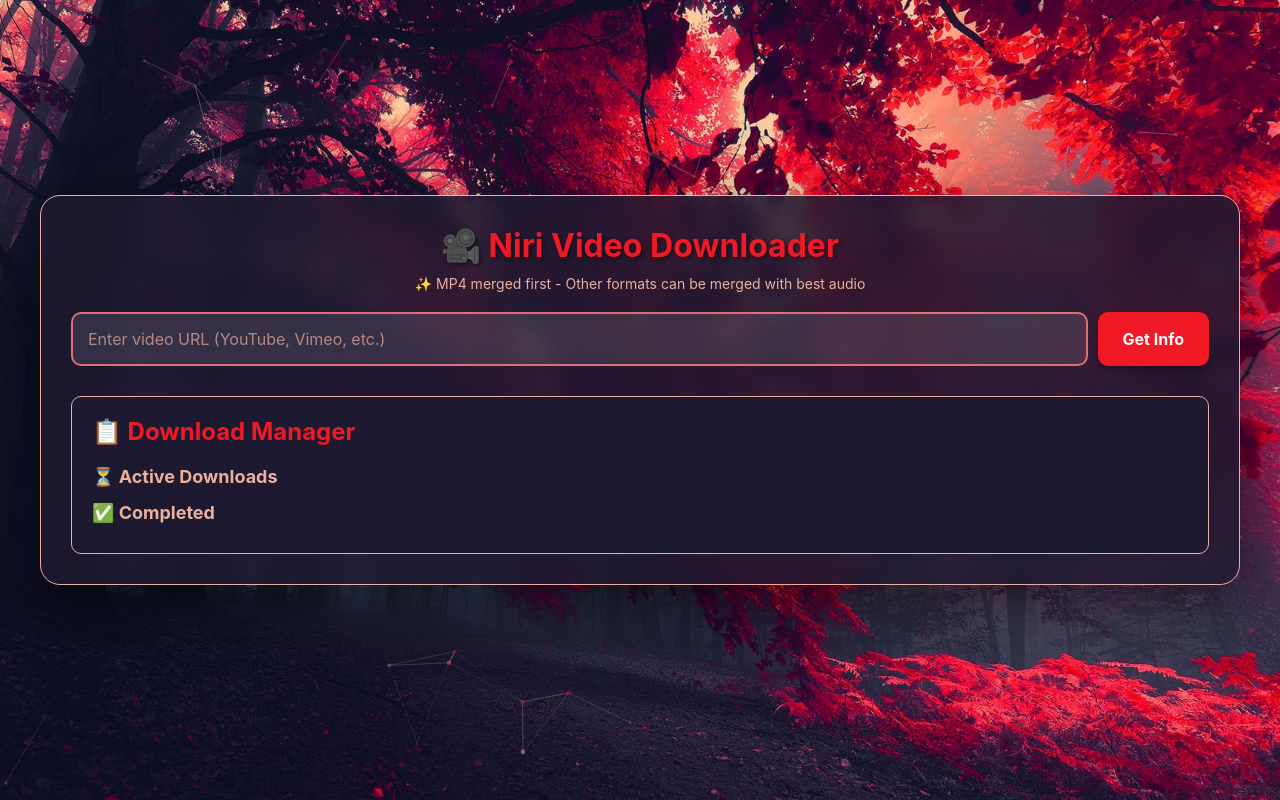
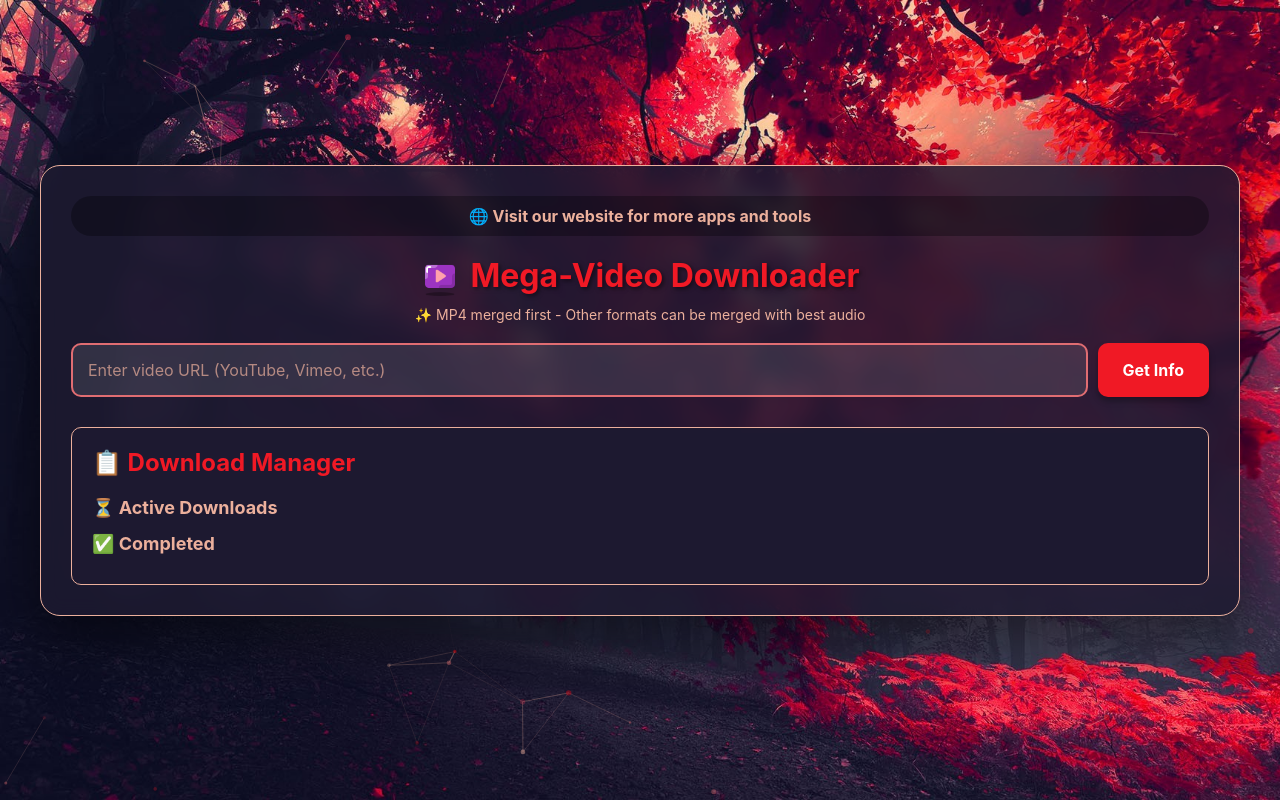
Before and after one commit to sarok-exe/Mega-Video, a plain HTML site: page index.html in a window 1280 px wide. Drawn offline with nearby package versions, Linux system fonts and the light colour scheme; no server answers.

Commit message:
Update index.html

```diff
--- a/index.html
+++ b/index.html
@@ -3,11 +3,10 @@
 <head>
     <meta charset="UTF-8">
     <meta name="viewport" content="width=device-width, initial-scale=1.0">
-    <title>Niri Video Downloader</title>
+    <title>Mega-Video</title>
     <link rel="icon" type="image/x-icon" href="/static/images/icon.ico">
     <script src="https://cdn.jsdelivr.net/npm/tsparticles@2.12.0/tsparticles.bundle.min.js"></script>
     <style>
-        /* (نفس التنسيقات السابقة) */
         :root {
             --color-primary: #f01925;      --color-secondary: #1e1a31;     --color-accent: #ecb09c;
             --color-danger: #9b143a;        --color-dark: #6f153d;         --color-bright: #e62649;
@@ -67,7 +66,39 @@
             margin-bottom: 20px;
         }
 
-        h1 { text-align: center; color: var(--color-primary); margin-bottom: 10px; text-shadow: 2px 2px 4px rgba(0,0,0,0.5); }
+        /* شريط الرابط العلوي */
+        .top-bar {
+            text-align: center;
+            margin-bottom: 20px;
+            padding: 10px;
+            background: rgba(0,0,0,0.3);
+            border-radius: 30px;
+        }
+        .top-bar a {
+            color: var(--color-accent);
+            text-decoration: none;
+            font-weight: bold;
+            transition: color 0.3s;
+        }
+        .top-bar a:hover {
+            color: var(--color-primary);
+        }
+
+        h1 {
+            text-align: center;
+            color: var(--color-primary);
+            margin-bottom: 10px;
+            text-shadow: 2px 2px 4px rgba(0,0,0,0.5);
+            display: flex;
+            align-items: center;
+            justify-content: center;
+            gap: 10px;
+        }
+        h1 img {
+            width: 40px;
+            height: 40px;
+        }
+
         .note { text-align: center; color: var(--color-accent); font-size: 14px; margin-bottom: 20px; }
         .input-group { display: flex; gap: 10px; margin-bottom: 30px; }
         input { flex: 1; padding: 15px; border: 2px solid var(--color-soft); background: rgba(255,255,255,0.1); border-radius: 10px; font-size: 16px; color: white; }
@@ -94,7 +125,6 @@
         .download-btn:hover { background: var(--color-alert); }
         .download-btn:disabled { background: #555; cursor: wait; }
 
-        /* لوحة التنزيلات */
         .downloads-panel { background: rgba(30, 26, 49, 0.9); backdrop-filter: blur(5px); border-radius: 10px; padding: 20px; margin-top: 30px; border: 1px solid var(--color-accent); }
         .downloads-panel h2 { color: var(--color-primary); margin-bottom: 20px; font-size: 24px; }
         .downloads-panel h3 { color: var(--color-accent); margin: 15px 0 10px; font-size: 18px; }
@@ -117,7 +147,16 @@
     <div id="tsparticles"></div>
 
     <div class="container">
-        <h1>🎥 Niri Video Downloader</h1>
+        <!-- شريط الرابط العلوي -->
+        <div class="top-bar">
+            <a href="https://sarok-exe.github.io" target="_blank">🌐 Visit our website for more apps and tools</a>
+            <!-- استبدل الرابط برابط موقعك الفعلي -->
+        </div>
+
+        <h1>
+            <img src="/static/images/icon.png" alt="Mega-Video Logo">
+            Mega-Video Downloader
+        </h1>
         <p class="note">✨ MP4 merged first - Other formats can be merged with best audio</p>
 
         <div class="input-group">
@@ -154,7 +193,7 @@
     </div>
 
     <script>
-        // تهيئة الجسيمات (نفس السابق)
+        // تهيئة الجسيمات
         tsParticles.load({
             id: "tsparticles",
             options: {
@@ -202,10 +241,8 @@
                 const totalPhases = info.total_phases || 1;
                 const currentPhase = info.current_phase || 1;
 
-                // حساب التقدم الكلي (مراعيًا المراحل)
                 let overallPercent = 0;
                 if (totalPhases > 1 && prog.percent !== undefined) {
-                    // المرحلة الحالية تساهم بنسبة 1/totalPhases
                     const phaseContribution = 1 / totalPhases;
                     const baseProgress = (currentPhase - 1) * phaseContribution;
                     overallPercent = (baseProgress + (prog.percent / 100) * phaseContribution) * 100;
@@ -213,7 +250,6 @@
                     overallPercent = prog.percent || 0;
                 }
 
-                // نص المرحلة
                 let phaseText = '';
                 switch (phase) {
                     case 'downloading_video': phaseText = `📹 Downloading video (${currentPhase}/${totalPhases})`; break;
@@ -321,7 +357,6 @@
             }
         }
 
-        // دوال جلب معلومات الفيديو والتحميل (نفس السابق)
         async function getInfo() {
             const url = document.getElementById('url').value;
             if (!url) { alert('الرجاء إدخال رابط'); return; }
```
